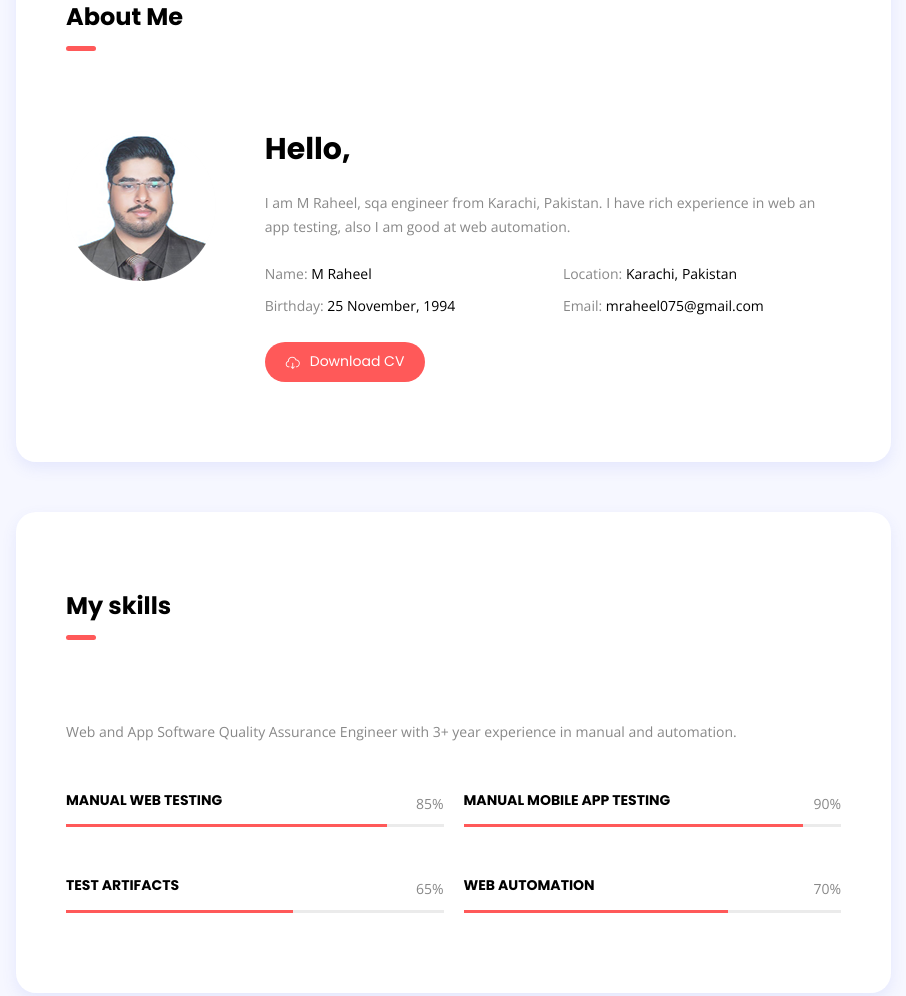
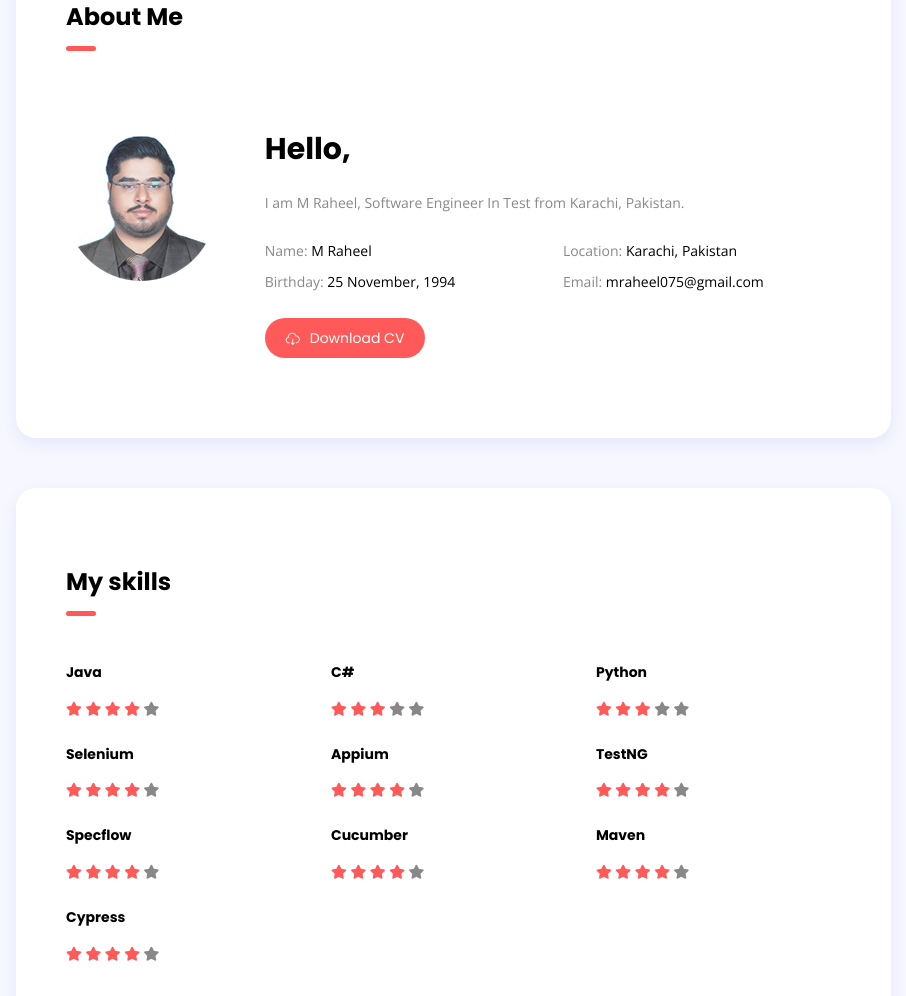
Before and after one commit to mraheel075/Portfolio, a plain HTML site: page index.html in a window 1280 px wide. Shown: the part 797-1793 px from the top of the page, without its empty margins (334-1240 px from the left). Drawn offline with nearby package versions, Linux system fonts and the light colour scheme.

Commit message:
Add files via upload
update skill set, resume name update

```diff
--- a/css/style.css
+++ b/css/style.css
@@ -421,6 +421,10 @@ main.content.push {
   height: 13px;
   width: 13px;
 }
+
+.rating {
+  color: #FF5959;
+}
 .hero .cta p {
   font-size: 16px;
   line-height: 1.8;
@@ -467,7 +471,7 @@ section.padding-60 {
 
 .skill-item h4 {
   font-size: 14px;
-  text-transform: uppercase;
+  /* text-transform: uppercase; */
 }
 
 .fact-item h2 {
--- a/index.html
+++ b/index.html
@@ -5,8 +5,8 @@
 
 <head>
 	<meta http-equiv="Content-Type" content="text/html; charset=UTF-8">
-	<title>Muhammad Raheel SQA Engineer</title>
-	<meta name="description" content="Bako - Personal Portfolio & Resume HTML Template">
+	<title>Muhammad Raheel SDET</title>
+	<meta name="description" content="Muhammad Raheel - Personal Portfolio & Resume">
 	<meta name="viewport" content="width=device-width, initial-scale=1, maximum-scale=1">
 	<link rel="shortcut icon" type="image/x-icon" href="images/favicon_io (1)/favicon-32x32.png">
 
@@ -59,7 +59,7 @@
 			<div class="header-inner d-flex align-items-start flex-column">
 				<a href="index-2.html"><img src="images/logo.png" alt="Bako Doe" /></a>
 				<a href="index-2.html" class="site-title dot mt-3">M Raheel</a>
-				<span class="site-slogan">SQA Engineer</span>
+				<span class="site-slogan">Test Automation | SDET | QA Engineer</span>
 
 				<!-- navigation menu -->
 				<nav>
@@ -81,7 +81,8 @@
 
 					<!-- social icons -->
 					<ul class="social-icons list-inline">
-						<li class="list-inline-item"><a href="https://www.linkedin.com/in/muhammad-raheel-075/" target="_blank"><i class="fab fa-linkedin"></i></a></li>
+						<li class="list-inline-item"><a href="https://www.linkedin.com/in/muhammad-raheel-075/"
+								target="_blank"><i class="fab fa-linkedin"></i></a></li>
 						<!-- <li class="list-inline-item"><a href="#"><i class="fab fa-twitter"></i></a></li>
 					<li class="list-inline-item"><a href="#"><i class="fab fa-instagram"></i></a></li>
 					<li class="list-inline-item"><a href="#"><i class="fab fa-youtube"></i></a></li>
@@ -104,9 +105,13 @@
 				data-image-src="images/hero.jpg">
 				<div class="cta mx-auto mt-2">
 					<h1 class="mt-0 mb-4">I’m M Raheel<span class="dot"></span></h1>
-					<p class="mb-4">Web and App Software Quality Assurance Engineer
+					<p class="mb-4">Experienced Software Engineer In Test with a demonstrated history of working in
+						the information technology and services industry. Skilled in Java, C#, Python, Selenium, Appium,
+						Cucumber,
+						TestNG, Specflow, Nunit, Xunit, Extend Reports, Web Automation, Android Automation etc.
+						<!-- Web and App Software Quality Assurance Engineer
 						with 3+ year experience in both manual and
-						automation.</p>
+						automation.</p> -->
 						<!-- <a href="#" class="btn btn-default btn-lg mr-3"><i class="icon-grid"></i>View Portfolio</a>
 				<div class="spacer d-md-none d-lg-none d-sm-none" data-height="10"></div>
 				<a href="#" class="btn btn-border-light btn-lg"><i class="icon-envelope"></i>Hire me</a> -->
@@ -125,8 +130,7 @@
 					</div>
 					<div class="col-md-9">
 						<h2 class="mt-4 mt-md-0 mb-4">Hello,</h2>
-						<p class="mb-0">I am M Raheel, sqa engineer from Karachi, Pakistan. I have rich experience in
-							web an app testing, also I am good at web automation.</p>
+						<p class="mb-0">I am M Raheel, Software Engineer In Test from Karachi, Pakistan.</p>
 						<div class="row my-4">
 							<div class="col-md-6">
 								<p class="mb-2">Name: <span class="text-dark">M Raheel</span></p>
@@ -137,7 +141,7 @@
 								<p class="mb-0">Email: <span class="text-dark">mraheel075@gmail.com</span></p>
 							</div>
 						</div>
-						<a href="docs/Muhammad_Raheel_SQA-Resume.pdf" class="btn btn-default mr-3" download><i
+						<a href="docs/Muhammad Raheel's Resume QA.pdf" target="_blank" class="btn btn-default mr-3" download><i
 								class="icon-cloud-download"></i>Download CV</a>
 						<!-- <a href="#" class="btn btn-alt mt-2 mt-md-0 mt-xs-2"><i class="icon-envelope"></i>Hire me</a> -->
 					</div>
@@ -147,75 +151,188 @@
 			<!-- section skills -->
 			<section id="skills" class="shadow-blue white-bg padding">
 				<h3 class="section-title">My skills</h3>
-				<div class="spacer" data-height="80"></div>
+				<!-- <div class="spacer" data-height="80"></div> -->
 
-				<p class="mb-0">Web and App Software Quality Assurance Engineer with 3+ year experience in manual and
-					automation.</p>
+				<!-- <p class="mb-0">Web and App Software Quality Assurance Engineer with 3+ year experience in manual and
+					automation.</p> -->
 
 				<div class="row mt-5">
 
-					<div class="col-md-6">
+					<div class="col-md-4">
 						<!-- skill item -->
 						<div class="skill-item">
 							<div class="skill-info clearfix">
-								<h4 class="float-left mb-3 mt-0">Manual Web Testing</h4>
-								<span class="float-right">85%</span>
+								<h4 class="float-left mb-3 mt-0">Java</h4>
 							</div>
-							<div class="progress">
-								<div class="progress-bar" role="progressbar" aria-valuemin="0" aria-valuemax="100"
-									aria-valuenow="85">
+							<div>
+								<span class="fa fa-star rating"></span>
+								<span class="fa fa-star rating"></span>
+								<span class="fa fa-star rating"></span>
+								<span class="fa fa-star rating"></span>
+								<span class="fa fa-star"></span>
 							</div>
-							</div>
-							<div class="spacer" data-height="50"></div>
+							<div class="spacer" data-height="25"></div>
 						</div>
 					</div>
 
-					<div class="col-md-6">
+					<div class="col-md-4">
 						<!-- skill item -->
 						<div class="skill-item">
 							<div class="skill-info clearfix">
-								<h4 class="float-left mb-3 mt-0">Manual Mobile App Testing</h4>
-								<span class="float-right">90%</span>
+								<h4 class="float-left mb-3 mt-0">C#</h4>
 							</div>
-							<div class="progress">
-								<div class="progress-bar" role="progressbar" aria-valuemin="0" aria-valuemax="100"
-									aria-valuenow="90">
+							<div>
+								<span class="fa fa-star rating"></span>
+								<span class="fa fa-star rating"></span>
+								<span class="fa fa-star rating"></span>
+								<span class="fa fa-star "></span>
+								<span class="fa fa-star"></span>
 							</div>
-							</div>
-							<div class="spacer" data-height="50"></div>
+							<div class="spacer" data-height="25"></div>
 						</div>
 					</div>
 
-					<div class="col-md-6">
+					<div class="col-md-4">
 						<!-- skill item -->
 						<div class="skill-item">
 							<div class="skill-info clearfix">
-								<h4 class="float-left mb-3 mt-0">Test Artifacts</h4>
-								<span class="float-right">65%</span>
+								<h4 class="float-left mb-3 mt-0">Python</h4>
 							</div>
-							<div class="progress">
-								<div class="progress-bar" role="progressbar" aria-valuemin="0" aria-valuemax="100"
-									aria-valuenow="60">
+							<div>
+								<span class="fa fa-star rating"></span>
+								<span class="fa fa-star rating"></span>
+								<span class="fa fa-star rating"></span>
+								<span class="fa fa-star "></span>
+								<span class="fa fa-star"></span>
 							</div>
-							</div>
-							<div class="spacer d-md-none d-lg-none" data-height="50"></div>
+							<div class="spacer" data-height="25"></div>
 						</div>
 					</div>
 
-					<div class="col-md-6">
+					<div class="col-md-4">
 						<!-- skill item -->
 						<div class="skill-item">
 							<div class="skill-info clearfix">
-								<h4 class="float-left mb-3 mt-0">Web Automation</h4>
-								<span class="float-right">70%</span>
+								<h4 class="float-left mb-3 mt-0">Selenium</h4>
 							</div>
-							<div class="progress">
-								<div class="progress-bar" role="progressbar" aria-valuemin="0" aria-valuemax="100"
-									aria-valuenow="70">
+							<div>
+								<span class="fa fa-star rating"></span>
+								<span class="fa fa-star rating"></span>
+								<span class="fa fa-star rating"></span>
+								<span class="fa fa-star rating"></span>
+								<span class="fa fa-star"></span>
+							</div>
+							<div class="spacer" data-height="25"></div>
 						</div>
 					</div>
+
+					<div class="col-md-4">
+						<!-- skill item -->
+						<div class="skill-item">
+							<div class="skill-info clearfix">
+								<h4 class="float-left mb-3 mt-0">Appium</h4>
+							</div>
+							<div>
+								<span class="fa fa-star rating"></span>
+								<span class="fa fa-star rating"></span>
+								<span class="fa fa-star rating"></span>
+								<span class="fa fa-star rating"></span>
+								<span class="fa fa-star"></span>
+							</div>
+							<div class="spacer" data-height="25"></div>
 						</div>
 					</div>
+
+					<div class="col-md-4">
+						<!-- skill item -->
+						<div class="skill-item">
+							<div class="skill-info clearfix">
+								<h4 class="float-left mb-3 mt-0">TestNG</h4>
+							</div>
+							<div>
+								<span class="fa fa-star rating"></span>
+								<span class="fa fa-star rating"></span>
+								<span class="fa fa-star rating"></span>
+								<span class="fa fa-star rating"></span>
+								<span class="fa fa-star"></span>
+							</div>
+							<div class="spacer" data-height="25"></div>
+						</div>
+					</div>
+
+					<div class="col-md-4">
+						<!-- skill item -->
+						<div class="skill-item">
+							<div class="skill-info clearfix">
+								<h4 class="float-left mb-3 mt-0">Specflow</h4>
+							</div>
+							<div>
+								<span class="fa fa-star rating"></span>
+								<span class="fa fa-star rating"></span>
+								<span class="fa fa-star rating"></span>
+								<span class="fa fa-star rating"></span>
+								<span class="fa fa-star"></span>
+							</div>
+							<div class="spacer" data-height="25"></div>
+						</div>
+					</div>
+
+					<div class="col-md-4">
+						<!-- skill item -->
+						<div class="skill-item">
+							<div class="skill-info clearfix">
+								<h4 class="float-left mb-3 mt-0">Cucumber</h4>
+							</div>
+							<div>
+								<span class="fa fa-star rating"></span>
+								<span class="fa fa-star rating"></span>
+								<span class="fa fa-star rating"></span>
+								<span class="fa fa-star rating"></span>
+								<span class="fa fa-star"></span>
+							</div>
+							<div class="spacer" data-height="25"></div>
+						</div>
+					</div>
+
+					<div class="col-md-4">
+						<!-- skill item -->
+						<div class="skill-item">
+							<div class="skill-info clearfix">
+								<h4 class="float-left mb-3 mt-0">Maven</h4>
+							</div>
+							<div>
+								<span class="fa fa-star rating"></span>
+								<span class="fa fa-star rating"></span>
+								<span class="fa fa-star rating"></span>
+								<span class="fa fa-star rating"></span>
+								<span class="fa fa-star"></span>
+							</div>
+							<div class="spacer" data-height="25"></div>
+						</div>
+					</div>
+
+					<div class="col-md-4">
+						<!-- skill item -->
+						<div class="skill-item">
+							<div class="skill-info clearfix">
+								<h4 class="float-left mb-3 mt-0">Cypress</h4>
+							</div>
+							<div>
+								<span class="fa fa-star rating"></span>
+								<span class="fa fa-star rating"></span>
+								<span class="fa fa-star rating"></span>
+								<span class="fa fa-star rating"></span>
+								<span class="fa fa-star"></span>
+							</div>
+							<div class="spacer" data-height="25"></div>
+						</div>
+					</div>
+
+
+
+
+
+
 
 				</div>
 			</section>
@@ -412,14 +529,19 @@
 						</div>
 						<div class="body">
 							<h4 class="mt-0">SQA Engineer at iVolve Technologies</h4>
-							<p>iVolve Technologies provides Cloud engineering and managed services provider.iVolve 360 cloud managed services ensure customers that all aspects of the infrastructure
+							<p>iVolve Technologies provides Cloud engineering and managed services provider.iVolve 360
+								cloud managed services ensure customers that all aspects of the infrastructure
 								are being managed and monitored.
 
-	                            iVolve provide DevOps service to businesses want to run applications in the cloud. We work closely together with our client team to successfully leverage the benefits of the cloud and ensure your environment runs efficiently and effectively.
+								iVolve provide DevOps service to businesses want to run applications in the cloud. We
+								work closely together with our client team to successfully leverage the benefits of the
+								cloud and ensure your environment runs efficiently and effectively.
 
-								iVolve maintains small yet most competent Cloud engineers and Architects in areas such as OpenStack, Azure, VMware and SDDC.
+								iVolve maintains small yet most competent Cloud engineers and Architects in areas such
+								as OpenStack, Azure, VMware and SDDC.
 
-								Our goal is to become trusted IT partner whom they can rely for there most critical business applications</p><br>
+								Our goal is to become trusted IT partner whom they can rely for there most critical
+								business applications</p><br>
 							<ul class="list margin-b-30">
 								<li>Implementation of Testrail & Qase.</li>
 								<li>Implementation of Selenium with java (using maven and testing).</li>
```
Also changed, not shown: 1 other file. Lines whose indentation alone changed are shown as unchanged.
